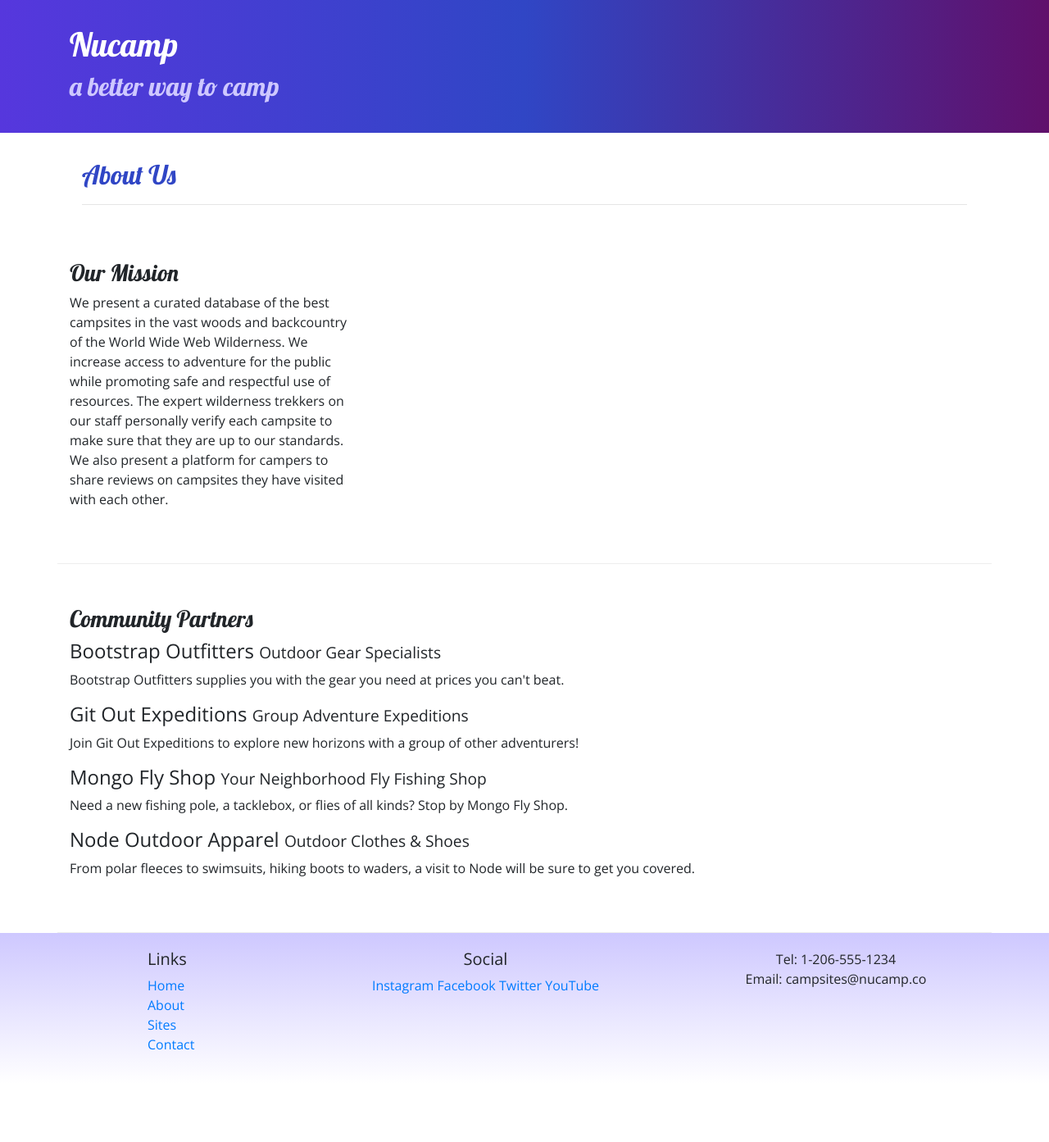
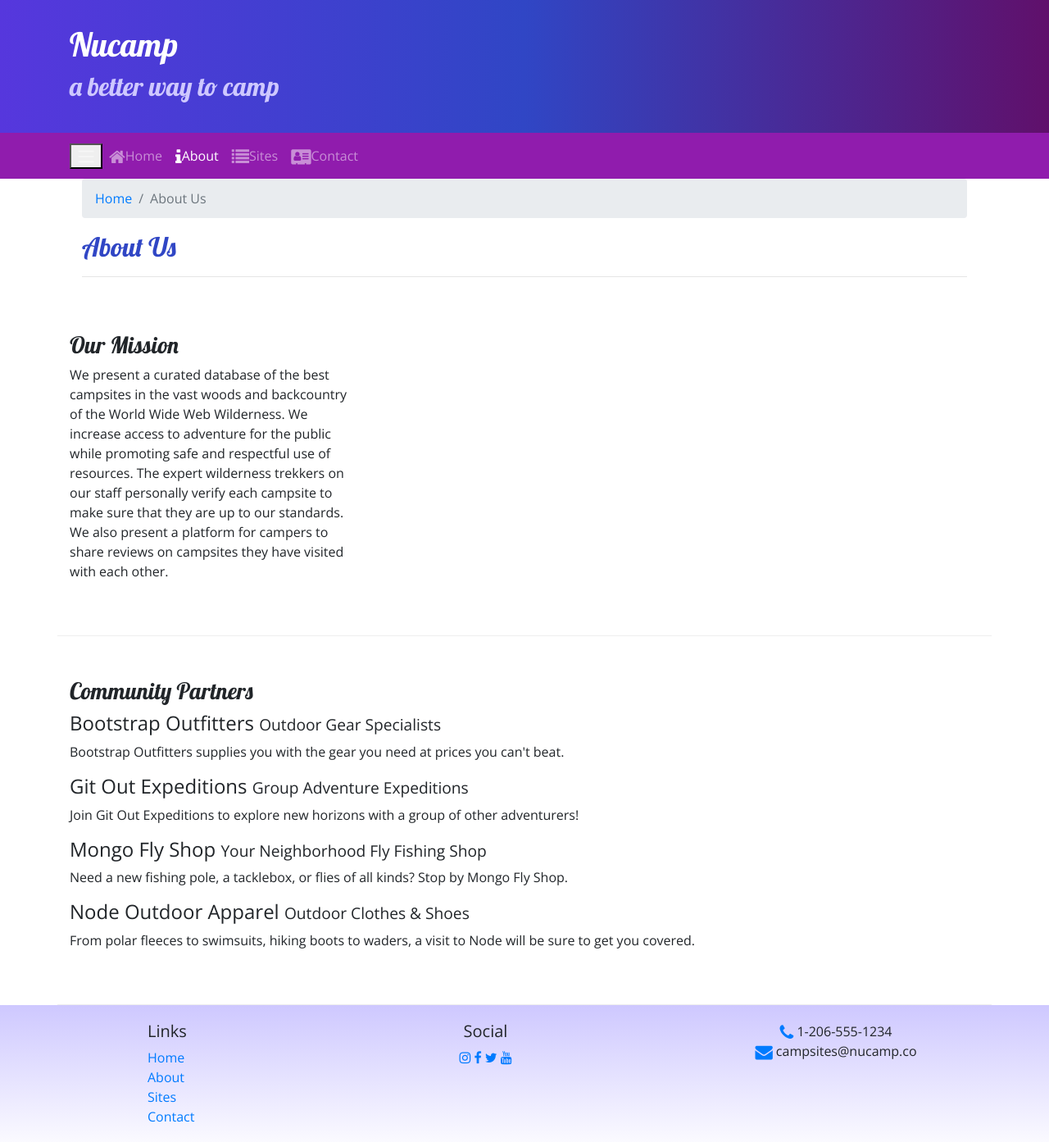
Before and after one commit to Mbappe-254/git-test, a website: page aboutus.html in a window 1280 px wide. Shown: the whole page at 82% size. Before the commit the page ends 1322 px from the top, so only its background shows below. Drawn offline with nearby package versions, Linux system fonts and the light colour scheme.

Commit message:
icons added

```diff
--- a/aboutus.html
+++ b/aboutus.html
@@ -8,6 +8,7 @@
      <!-- Bootstrap CSS -->
      <link rel="stylesheet" href="node_modules/bootstrap/dist/css/bootstrap.min.css" />
      <!-- Additional CSS must be placed after Bootstrap CSS -->
+     <link rel="stylesheet" href="node_modules/font-awesome/css/font-awesome.min.css" />
      <link rel="stylesheet" href="https://fonts.googleapis.com/css?family=Lobster|Open+Sans" />
      <link rel="stylesheet" href="css/styles.css" />
 
@@ -27,9 +28,28 @@
                     </div>
                 </header>
 
+            <nav class="navbar navbar-expand-sm navbar-dark sticky-top">
+                <div class="container">
+                <button class="nav-toggler ml-auto" type="button" data-toggle="collapse" data-target="#nucampNavbar">
+                    <span class="navbar-toggler-icon"></span>
+                </button>
+                <div class="collapse navbar-collapse" id="nucampNavbar">
+                <ul class="navbar-nav">
+                    <li class="nav-item"><a class="nav-link" href="index.html"><i class="fa fa-home fa-lg"></i>Home</a></li>
+                    <li class="nav-item active"><a class="nav-link" href="#"><i class="fa fa-info fa-lg"></i>About</a></li>
+                    <li class="nav-item"><a class="nav-link" href="#"><i class="fa fa-list fa-lg"></i>Sites</a></li>
+                    <li class="nav-item"><a class="nav-link" href="#"><i class="fa fa-address-card fa-lg"></i>Contact</a></li>
+                </ul>
+            </div>
+        </div>
+    </nav>
     <div class="container">
         <div class="row-row content">
             <div class="col">
+                <ol class="breadcrumb">
+                    <li class="breadcrumb-item"><a href="index.html">Home</a></li>
+                    <li class="breadcrumb-item active">About Us</li>
+                </ol>
                <h2>About Us</h2>
                <hr />
             </div>
@@ -71,18 +91,22 @@
                 </div>
                 <div class="col-6 col-sm-5 text-center">
                     <h5>Social</h5>
-                    <a href="http://instagram.com/">Instagram</a>
-                    <a href="http://facebook.com/">Facebook</a>
-                    <a href="http://twitter.com/">Twitter</a>
-                    <a href="http://youtube.com/">YouTube</a>
+                    <a href="http://instagram.com/"><i class="fa fa-instagram"></i></a>
+                    <a href="http://facebook.com/"><i class="fa fa-facebook"></i></a>
+                    <a href="http://twitter.com/"><i class="fa fa-twitter"></i></a>
+                    <a href="http://youtube.com/"><i class="fa fa-youtube"></i></a>
                 </div>
                 <div class="col-sm-4 text-center">
-                    Tel: 1-206-555-1234<br />
-                    Email: campsites@nucamp.co
+                    <i class="fa fa-phone fa-lg text-primary"></i> 1-206-555-1234<br />
+                    <i class="fa fa-envelope fa-lg text-primary"></i> campsites@nucamp.co
                 </div>
            </div>
         </div>
     </footer>
+<!-- jQuery must come first, then Popper.js, then the Bootstrap JavaScript plugins.-->
+ <script src="node_modules/jquery/dist/jquery.slim.min.js"></script>
+ <script src="node_modules/popper.js/dist/umd/popper.min.js"></script>
+ <script src="node_modules/bootstrap/dist/js/bootstrap.min.js"></script>
 
 </body>
 
--- a/css/styles.css
+++ b/css/styles.css
@@ -20,6 +20,7 @@ footer {
 }
 
 .jumbotron {
+    margin:0px;
     padding: 30px;
     background-image: linear-gradient(to right, #5637DD, #3046C5, #60106B);
     color: white;
@@ -30,3 +31,6 @@ footer {
     border-bottom: 1px ridge;
     min-height: 200px;
 }
+.navbar{
+    background-color: #901CAD;
+}
--- a/package.json
+++ b/package.json
@@ -4,7 +4,7 @@
   "description": "This is a website for a fictional campsites review site Nucamp",
   "main": "index.html",
   "scripts": {
-    "lite":"lite-server",
+    "lite": "lite-server",
     "start": "npm run lite",
     "test": "echo \"Error: no test specified\" && exit 1"
   },
@@ -15,6 +15,8 @@
   },
   "dependencies": {
     "bootstrap": "^4.5.2",
+    "bootstrap-social": "^5.1.1",
+    "font-awesome": "^4.7.0",
     "jquery": "^3.5.1",
     "popper.js": "^1.16.1"
   }
```
Also changed, not shown: index.html (+23 -6 lines), 1 other file. Lines whose indentation alone changed are shown as unchanged.
